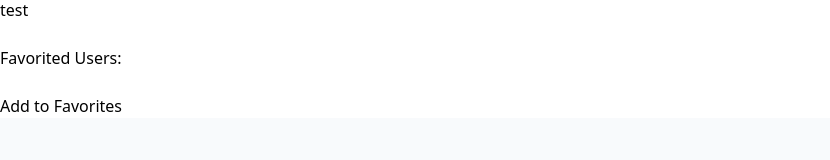
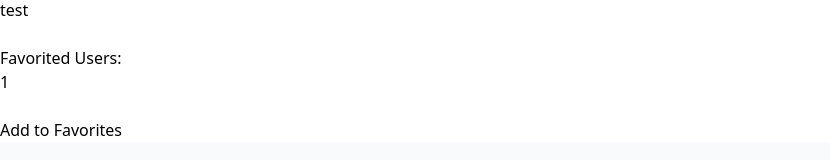
Before and after one commit to mikedelgaudio/cs554-group, a React (Vite) app in the folder frontend/: page /profile/1 in a window 1280 px wide. Shown: the part 512-672 px from the top of the page, without its empty margins (0-830 px from the left). Built offline with nearby package versions, Linux system fonts and the light colour scheme; no server answers; data requests are answered from the project's data file; sample sign-in values are in the browser's storage.

Commit message:
Minor Profile Changes

```diff
--- a/frontend/src/components/Profile/profile.component.tsx
+++ b/frontend/src/components/Profile/profile.component.tsx
@@ -150,7 +150,7 @@ const Profile = () => {
         <p>Favorited Users: </p>
         {user.favoritedUsers? user.favoritedUsers.map((favoritedUser) => (
           <div>
-            <p>{favoritedUser.name}</p>
+            <p>{favoritedUser.id}</p>
           </div>
         )) : <p>No Favorited Users</p>}
         <br/>
```
